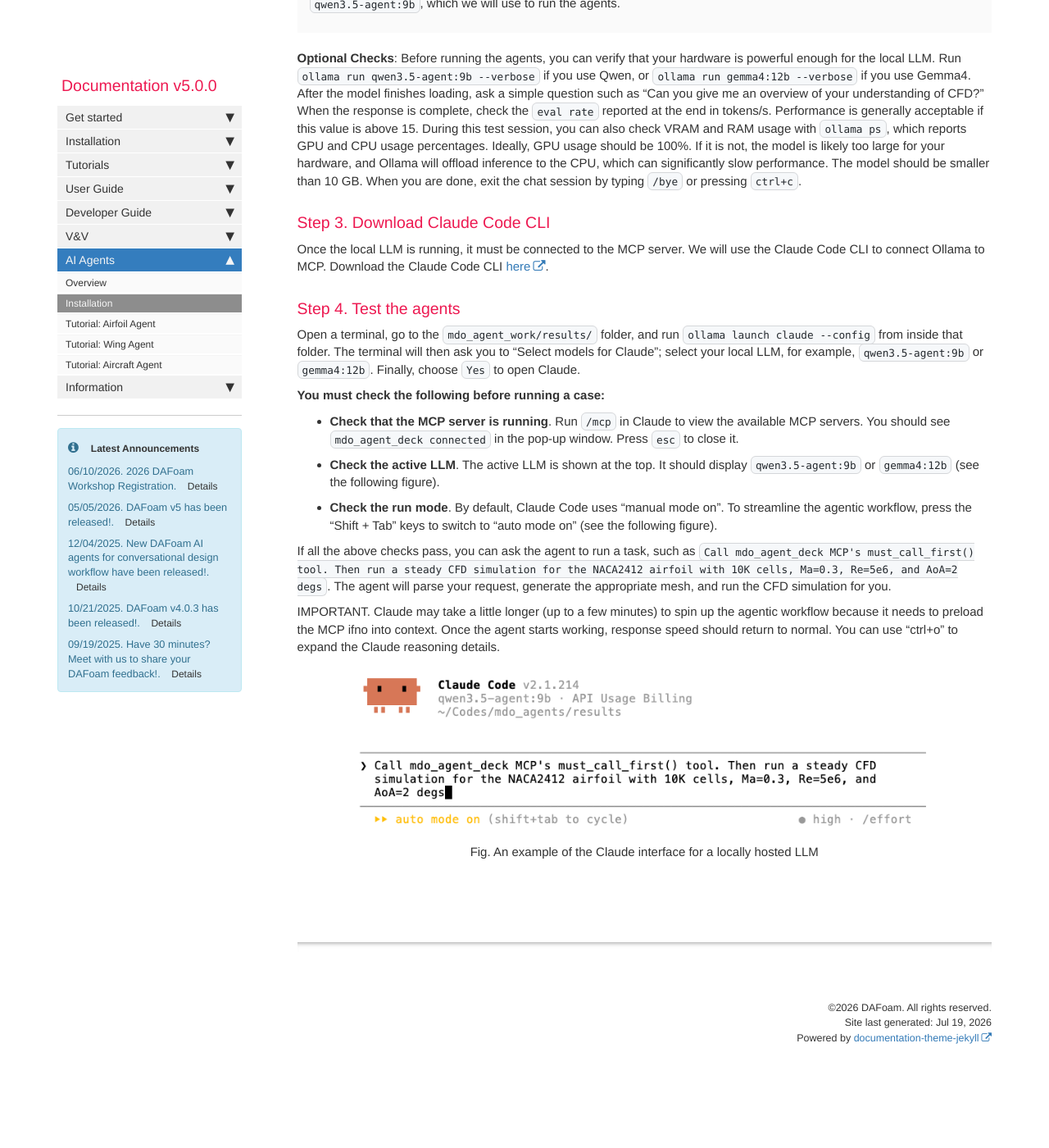
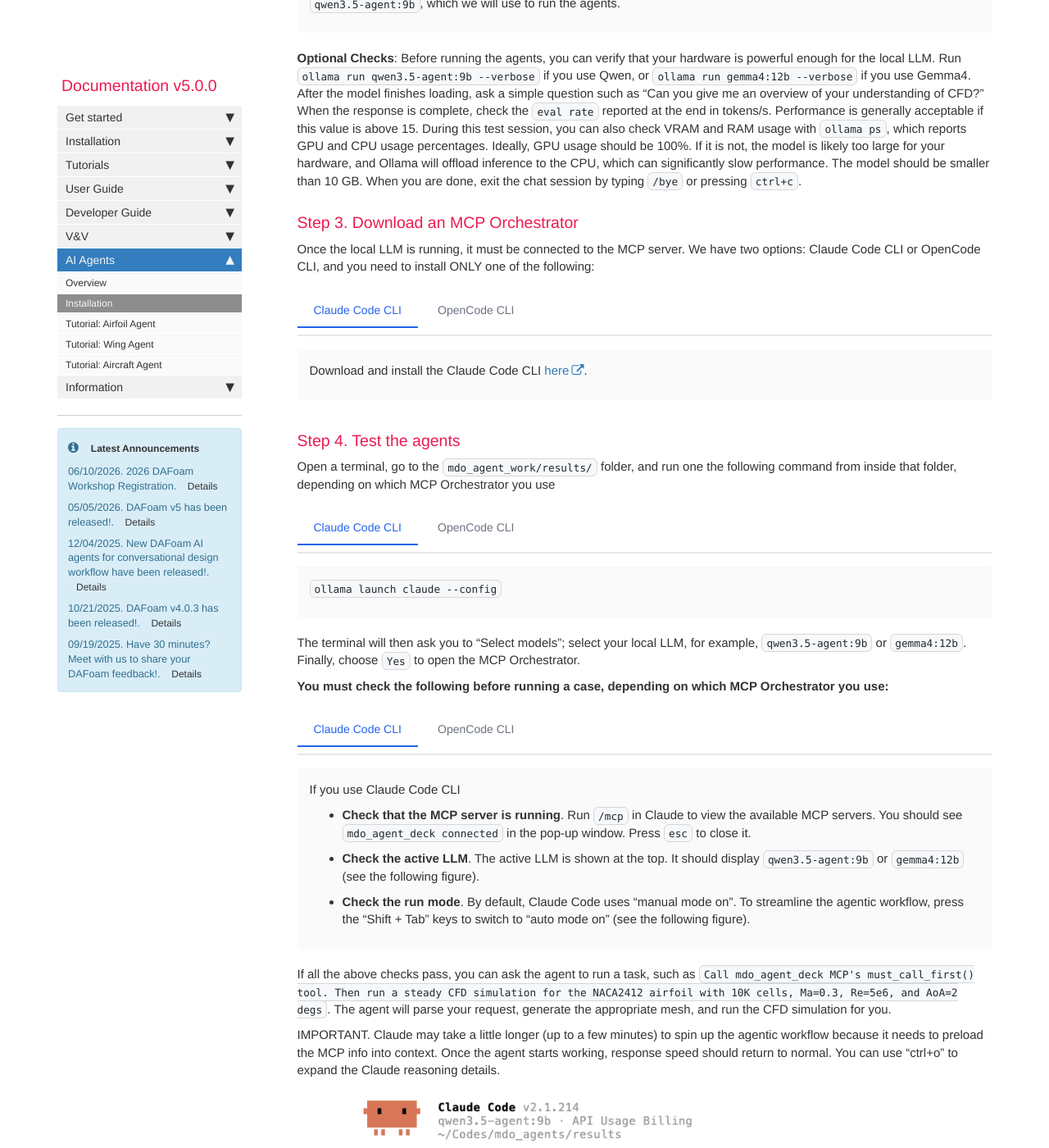
Before and after one commit to DAFoam/DAFoam.github.io, a Jekyll site: the page built from pages/mydoc/mydoc_ai_agent_installation.md, in a window 1280 px wide and 1400 px high, scrolled down 9420 px. Shown: the whole window at 82% size. Built offline with Jekyll 4.4.1, drawn with Linux system fonts in a browser that asks for light colours; comment, search, counter and statistics services are not loaded; before the commit the page ends 10696 px from its top, so only the background shows below that; some of the changed text lies outside the part shown.

Commit message:
content update

```diff
--- a/pages/mydoc/mydoc_ai_agent_installation.md
+++ b/pages/mydoc/mydoc_ai_agent_installation.md
@@ -353,8 +353,6 @@ Open a terminal and run `ollama pull qwen3.5:9b` to download the Qwen model with
 
 Next, we need to customize the default `qwen3.5:9b` model for our agentic workflow. Go to the `mdo_agent_work/results` folder and run `ollama create qwen3.5-agent:9b -f .ModelFileQwen`. This creates a customized model called `qwen3.5-agent:9b`, which we will use to run the agents.
 
-
-
 </div>
 <div class="tab-content">
 
@@ -366,30 +364,95 @@ Open a terminal and run `ollama pull gemma4:12b` to download the Gemma4 model wi
 **Optional Checks**: Before running the agents, you can verify that your hardware is powerful enough for the local LLM. Run `ollama run qwen3.5-agent:9b --verbose` if you use Qwen, or `ollama run gemma4:12b --verbose` if you use Gemma4. After the model finishes loading, ask a simple question such as "Can you give me an overview of your understanding of CFD?" When the response is complete, check the `eval rate` reported at the end in tokens/s. Performance is generally acceptable if this value is above 15. During this test session, you can also check VRAM and RAM usage with `ollama ps`, which reports GPU and CPU usage percentages. Ideally, GPU usage should be 100%. If it is not, the model is likely too large for your hardware, and Ollama will offload inference to the CPU, which can significantly slow performance. The model should be smaller than 10 GB. When you are done, exit the chat session by typing `/bye` or pressing `ctrl+c`.
 
 
-### Step 3. Download Claude Code CLI
+### Step 3. Download an MCP Orchestrator
 
-Once the local LLM is running, it must be connected to the MCP server. We will use the Claude Code CLI to connect Ollama to MCP. Download the Claude Code CLI [here](https://docs.anthropic.com/en/docs/claude-code/getting-started).
+Once the local LLM is running, it must be connected to the MCP server. We have two options: Claude Code CLI or OpenCode CLI, and you need to install ONLY one of the following:
+
+<div class="tab-container" data-tab-group="platform">
+<div class="tab-buttons">
+<button class="tab-button">Claude Code CLI</button>
+<button class="tab-button">OpenCode CLI</button>
+</div>
+<div class="tab-content">
+
+Download and install the Claude Code CLI [here](https://docs.anthropic.com/en/docs/claude-code/getting-started).
+
+</div>
+<div class="tab-content">
+
+Download and install the OpenCode CLI [here](https://opencode.ai/download).
+
+</div>
+</div>
+
 
 ### Step 4. Test the agents
 
-Open a terminal, go to the `mdo_agent_work/results/` folder, and run `ollama launch claude --config` from inside that folder. The terminal will then ask you to "Select models for Claude"; select your local LLM, for example, `qwen3.5-agent:9b` or `gemma4:12b`. Finally, choose `Yes` to open Claude.
+Open a terminal, go to the `mdo_agent_work/results/` folder, and run one the following command from inside that folder, depending on which MCP Orchestrator you use
 
-**You must check the following before running a case:**
+<div class="tab-container" data-tab-group="platform">
+<div class="tab-buttons">
+<button class="tab-button">Claude Code CLI</button>
+<button class="tab-button">OpenCode CLI</button>
+</div>
+<div class="tab-content">
+
+`ollama launch claude --config`
+
+</div>
+<div class="tab-content">
+
+`ollama launch opencode --config`
+
+</div>
+</div>
+
+The terminal will then ask you to "Select models"; select your local LLM, for example, `qwen3.5-agent:9b` or `gemma4:12b`. Finally, choose `Yes` to open the MCP Orchestrator.
+
+**You must check the following before running a case, depending on which MCP Orchestrator you use:**
+
+<div class="tab-container" data-tab-group="platform">
+<div class="tab-buttons">
+<button class="tab-button">Claude Code CLI</button>
+<button class="tab-button">OpenCode CLI</button>
+</div>
+<div class="tab-content">
+
+If you use Claude Code CLI
 
 - **Check that the MCP server is running**. Run `/mcp` in Claude to view the available MCP servers. You should see `mdo_agent_deck connected` in the pop-up window. Press `esc` to close it.
 - **Check the active LLM**. The active LLM is shown at the top. It should display `qwen3.5-agent:9b` or `gemma4:12b` (see the following figure).
 - **Check the run mode**. By default, Claude Code uses "manual mode on". To streamline the agentic workflow, press the "Shift + Tab" keys to switch to "auto mode on" (see the following figure).
 
+</div>
+<div class="tab-content">
+
+If you use OpenCode CLI
+
+- **Check that the MCP is running**. If the MCP server is running, you should see a green circle at the bottom say "1 MCP /status" (see the figure below). Alternatively, you can run `/mcps` in OpenCode to view the available MCP servers. You should see `mdo_agent_deck connected` in the pop-up window. Press `esc` to close it.
+- **Check the active LLM**. The active LLM is shown at the bottom of the text entry box. It should display `qwen3.5-agent:9b` or `gemma4:12b` (see the following figure). If it does not, run `/models`, press Enter, and select the correct local LLM from the menu.
+- **Check the run mode**. OpenCode has two modes: `Build` and Plan. `Build` mode allows OpenCode to modify files, while Plan mode does not. To run the agents properly, make sure OpenCode is in `Build` mode. You can toggle modes with the `Tab` key.
+
+</div>
+</div>
+
 If all the above checks pass, you can ask the agent to run a task, such as `Call mdo_agent_deck MCP's must_call_first() tool. Then run a steady CFD simulation for the NACA2412 airfoil with 10K cells, Ma=0.3, Re=5e6, and AoA=2 degs`. The agent will parse your request, generate the appropriate mesh, and run the CFD simulation for you.
 
-IMPORTANT. Claude may take a little longer (up to a few minutes) to spin up the agentic workflow because it needs to preload the MCP ifno into context. Once the agent starts working, response speed should return to normal. You can use "ctrl+o" to expand the Claude reasoning details.
+IMPORTANT. Claude may take a little longer (up to a few minutes) to spin up the agentic workflow because it needs to preload the MCP info into context. Once the agent starts working, response speed should return to normal. You can use "ctrl+o" to expand the Claude reasoning details.
 
 <div style="text-align: center;">
-<img src="{{ site.url }}{{ site.baseurl }}/images/tutorials/AI-installation-local-llm.png" style="width:800px !important;" />
+<img src="{{ site.url }}{{ site.baseurl }}/images/tutorials/AI-installation-local-llm.png" style="width:700px !important;" />
 
 Fig. An example of the Claude interface for a locally hosted LLM
 </div>
 
 
+<div style="text-align: center;">
+<img src="{{ site.url }}{{ site.baseurl }}/images/tutorials/AI-installation-local-llm-opencode.png" style="width:700px !important;" />
+
+Fig. An example of the OpenCode interface for a locally hosted LLM
+</div>
+
+
 
 {% include links.html %}
```
Also changed, not shown: images/tutorials/AI-installation-local-llm-opencode.png (added).
